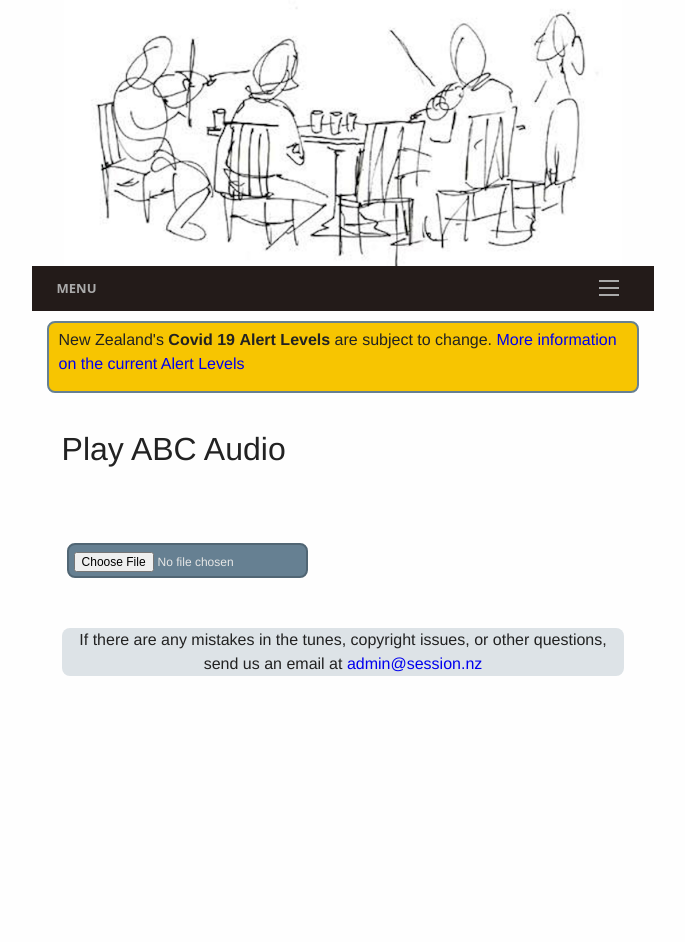
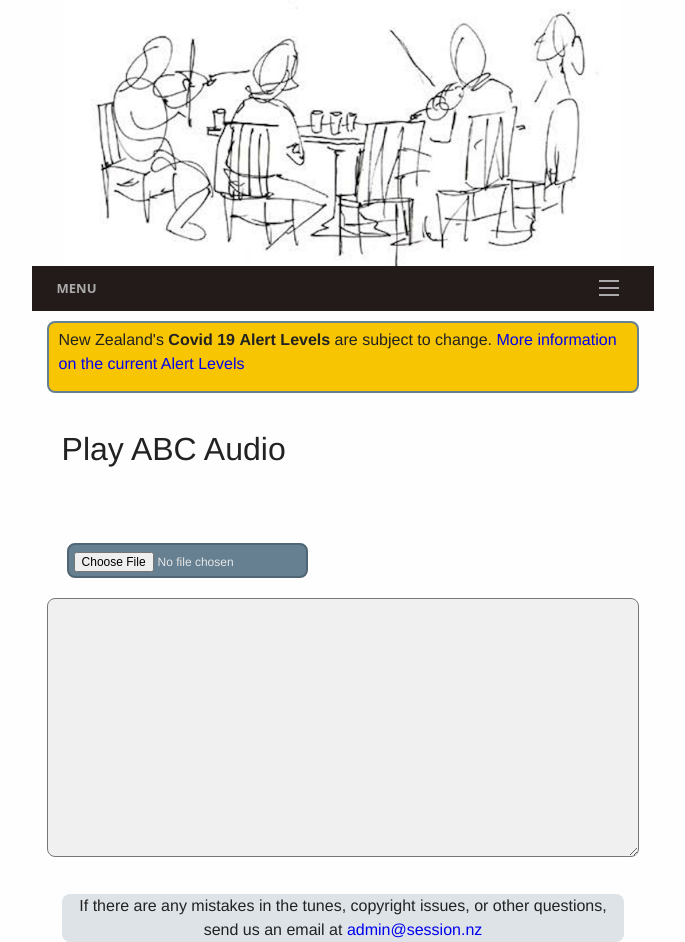
Before and after one commit to slow-session/dev.session.nz, a Jekyll site: the page built from toolBox/playABCAudio.md, in a window 1280 px wide. Shown: the whole page, without its empty margins (297-982 px from the left). Built offline with Jekyll 4.4.1, drawn with Linux system fonts in a browser that asks for light colours; before the commit the page ends 900 px from its top, so only the background shows below that.

Commit message:
modified:   js/abcplayer.js 	modified:   toolBox/playABCAudio.md

```diff
--- a/js/abcplayer.js
+++ b/js/abcplayer.js
@@ -17,6 +17,8 @@
 
     function loadAudio(textAreaABC, tuneID) {
         let showPlayer = document.getElementById('showPlayer');
+
+        console.log("loading...");
 
         let visualObj = ABCJS.renderAbc("*", textAreaABC.value)[0];
         let synth = new ABCJS.synth.CreateSynth();
--- a/toolBox/playABCAudio.md
+++ b/toolBox/playABCAudio.md
@@ -24,7 +24,7 @@
 
 
 <div class="row">
-    <textarea name='abc' id="textAreaABC" class="abcText" aria-label="textarea ABC" rows="13" spellcheck="false" style="display: none;"></textarea>
+    <textarea name='abc' id="textAreaABC" class="abcText" aria-label="textarea ABC" rows="13" spellcheck="false" oninput="abcPlayer.loadAudio(textAreaABC, '1')"></textarea>
 </div>
 
 
```
